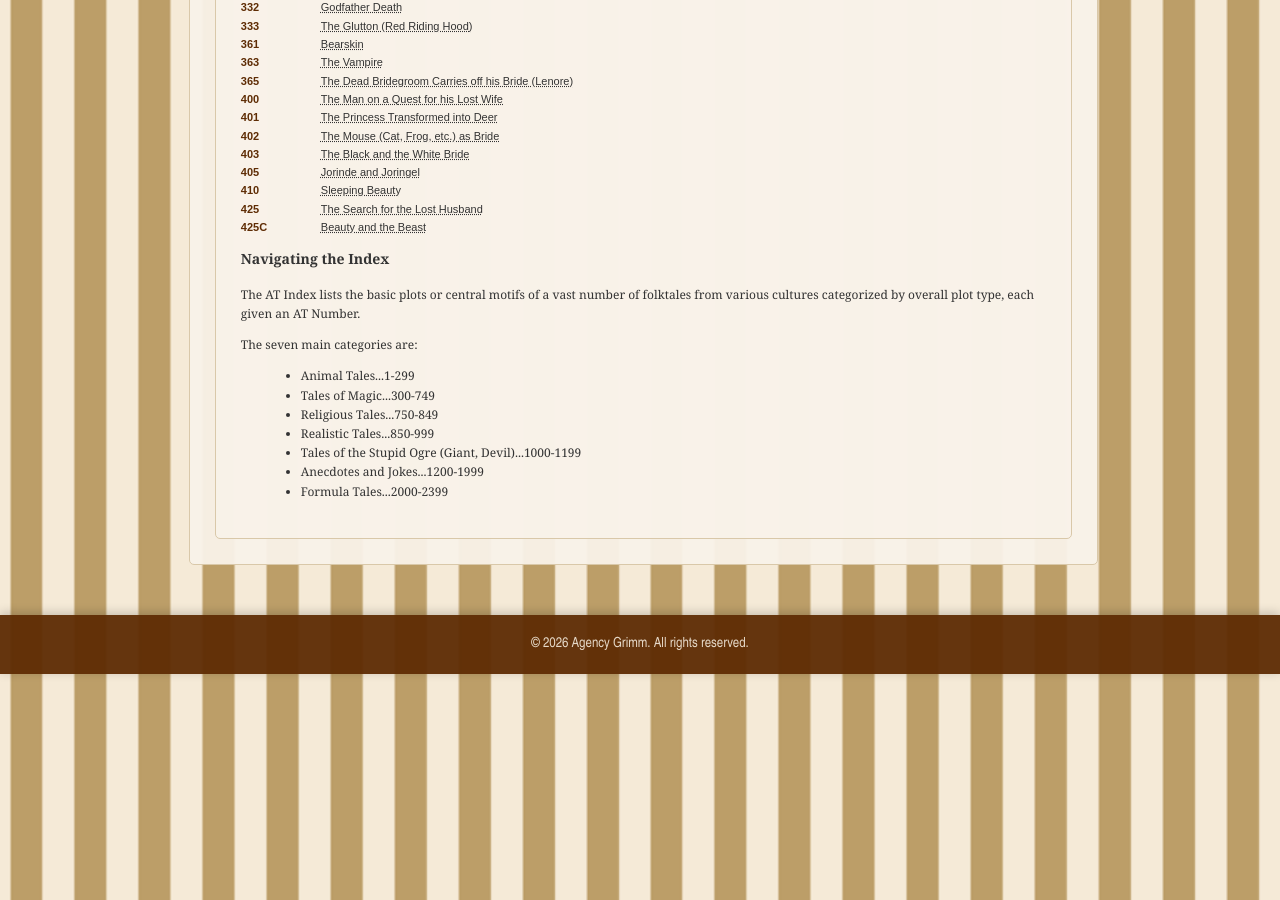
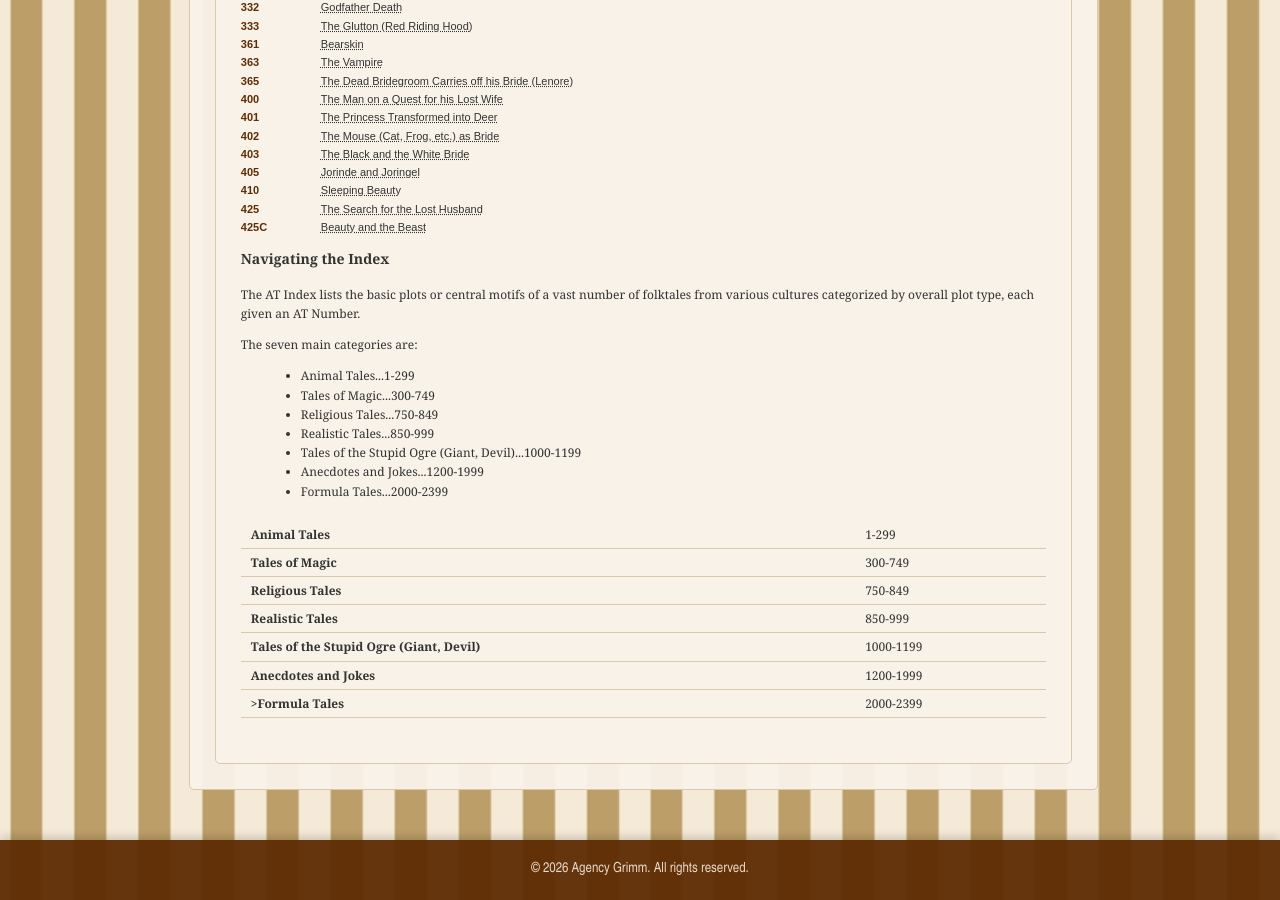
Before and after one commit to johnhopes-collab/grimmsdetectiveagency, a Jekyll site: the page built from archives/at-index.html, in a window 1280 px wide and 900 px high, scrolled down 1688 px. Built offline with Jekyll 4.4.1, drawn with Linux system fonts in a browser that asks for light colours.

Commit message:
Update at-index.html

```diff
--- a/archives/at-index.html
+++ b/archives/at-index.html
@@ -249,4 +249,13 @@ title: Archives / Aarne-Thompson Index
                     <li>Anecdotes and Jokes...1200-1999</li>
                     <li>Formula Tales...2000-2399</li>
                 </ul>
+                <table style="width: 100%; border-collapse: collapse; margin: 20px 0;">
+                    <tr><td style="padding: 4px 10px; border-bottom: 1px solid #d9c8a9; font-weight: bold;">Animal Tales</td><td style="padding: 4px 10px; border-bottom: 1px solid #d9c8a9;">1-299</td></tr>
+                    <tr><td style="padding: 4px 10px; border-bottom: 1px solid #d9c8a9; font-weight: bold;">Tales of Magic</td><td style="padding: 4px 10px; border-bottom: 1px solid #d9c8a9;">300-749</td></tr>
+                    <tr><td style="padding: 4px 10px; border-bottom: 1px solid #d9c8a9; font-weight: bold;">Religious Tales</td><td style="padding: 4px 10px; border-bottom: 1px solid #d9c8a9;">750-849</td></tr>
+                    <tr><td style="padding: 4px 10px; border-bottom: 1px solid #d9c8a9; font-weight: bold;">Realistic Tales</td><td style="padding: 4px 10px; border-bottom: 1px solid #d9c8a9;">850-999</td></tr>
+                    <tr><td style="padding: 4px 10px; border-bottom: 1px solid #d9c8a9; font-weight: bold;">Tales of the Stupid Ogre (Giant, Devil)</td><td style="padding: 4px 10px; border-bottom: 1px solid #d9c8a9;">1000-1199</td></tr>
+                    <tr><td style="padding: 4px 10px; border-bottom: 1px solid #d9c8a9; font-weight: bold;">Anecdotes and Jokes</td><td style="padding: 4px 10px; border-bottom: 1px solid #d9c8a9;">1200-1999</td></tr>
+                    <tr><td style="padding: 4px 10px; border-bottom: 1px solid #d9c8a9; font-weight: bold;">>Formula Tales</td><td style="padding: 4px 10px; border-bottom: 1px solid #d9c8a9;">2000-2399</td></tr>
+                </table>
 </div>
```
